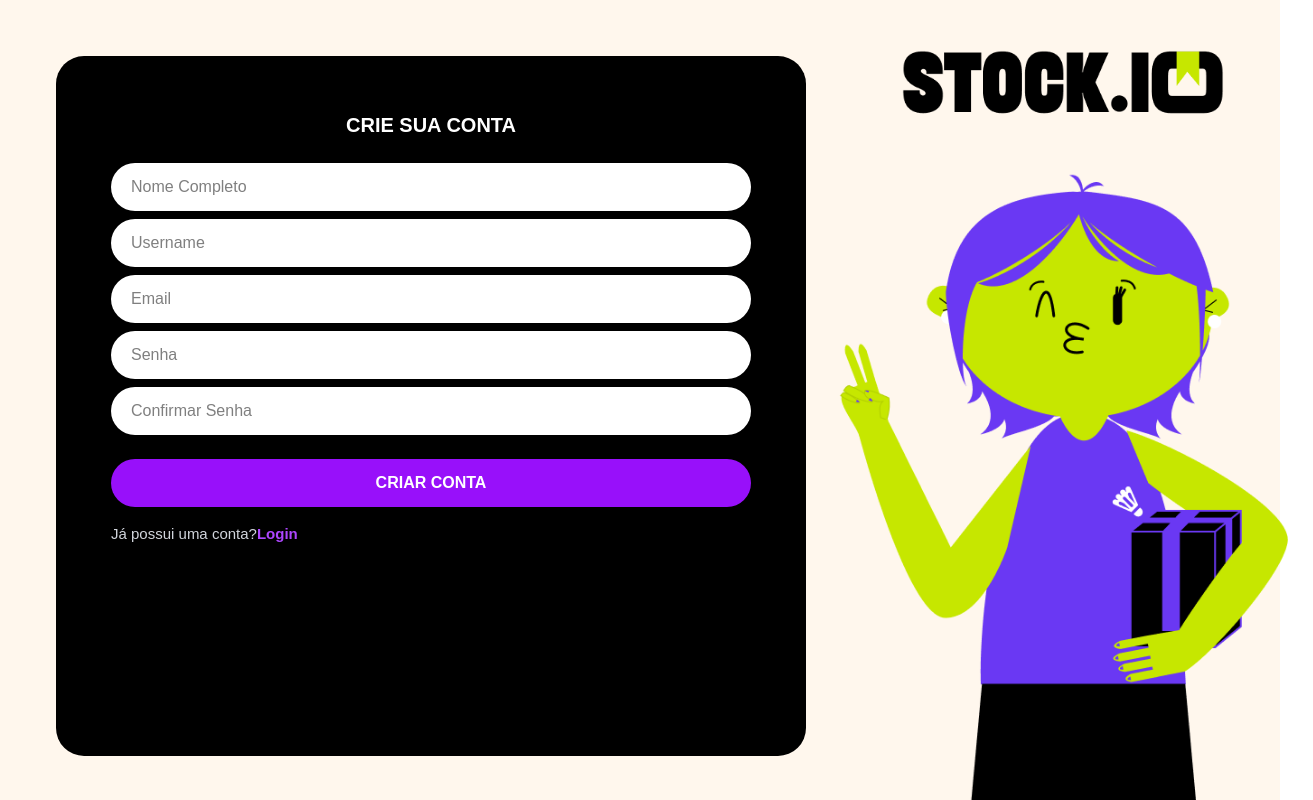
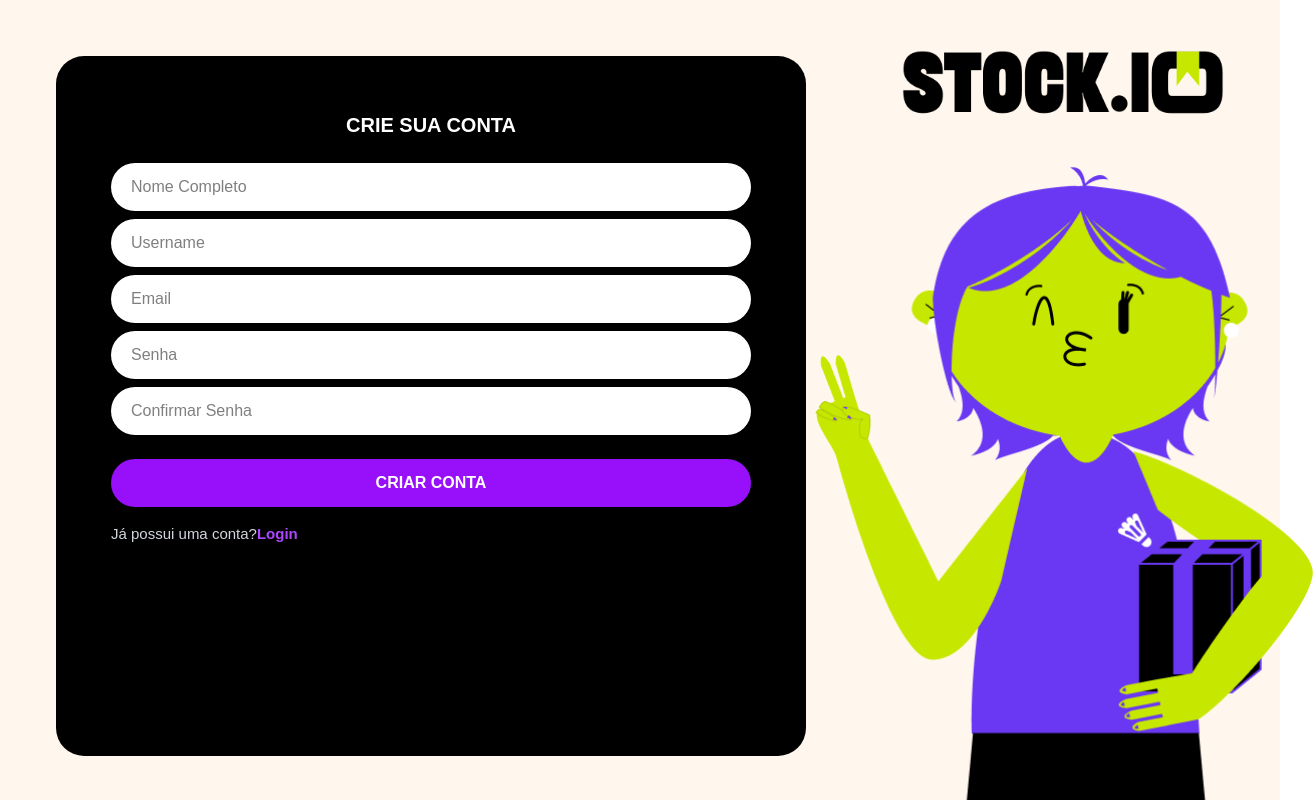
Before and after one commit to Thiagocjr/PT2026-2-GRUPO-9-frontend, a Next.js app: page / in a window 1280 px wide. Shown: the top 800 px of the page, 1313 px wide, since content can reach past the window. Built offline with nearby package versions, Linux system fonts and the light colour scheme.

Commit message:
Tela de cadastro - STOCK.IO

```diff
--- a/app/page.tsx
+++ b/app/page.tsx
@@ -54,13 +54,13 @@ export default function Cadastro() {
       className="mb-28 h-auto w-[460px] object-contain"
     />
   </div>
-  <div className="relative mt-4 h-[750px] w-[450px] shrink-0 overflow-hidden">
+  <div className="relative mt-2 h-[800px] w-[500px] shrink-0 overflow-hidden">
     <Image
       src="/StockLee - Mascote da Stock.io.png"
       alt="StockLee - Mascote da Stock.io"
       fill
       priority
-      sizes="750px"
+      sizes="800px"
       className="object-cover object-top"
     />
         </div>
--- a/package.json
+++ b/package.json
@@ -9,7 +9,7 @@
     "lint": "eslint"
   },
   "dependencies": {
-    "next": "16.4.0",
+    "next": "16.4.2",
     "react": "19.3.0",
     "react-dom": "19.3.0"
   },
```
Also changed, not shown: 1 other file (tests, documents, lock files or other folders).
